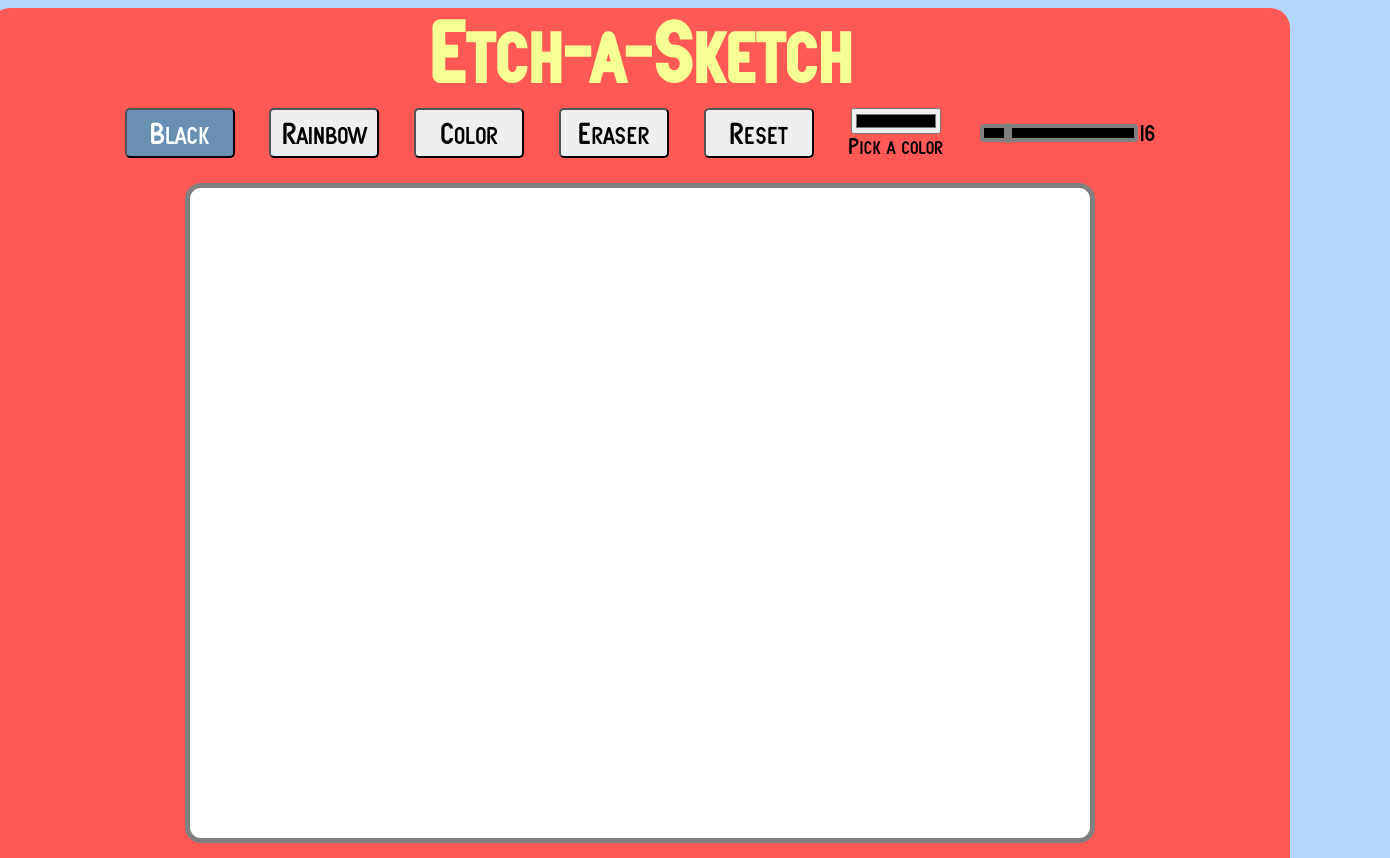
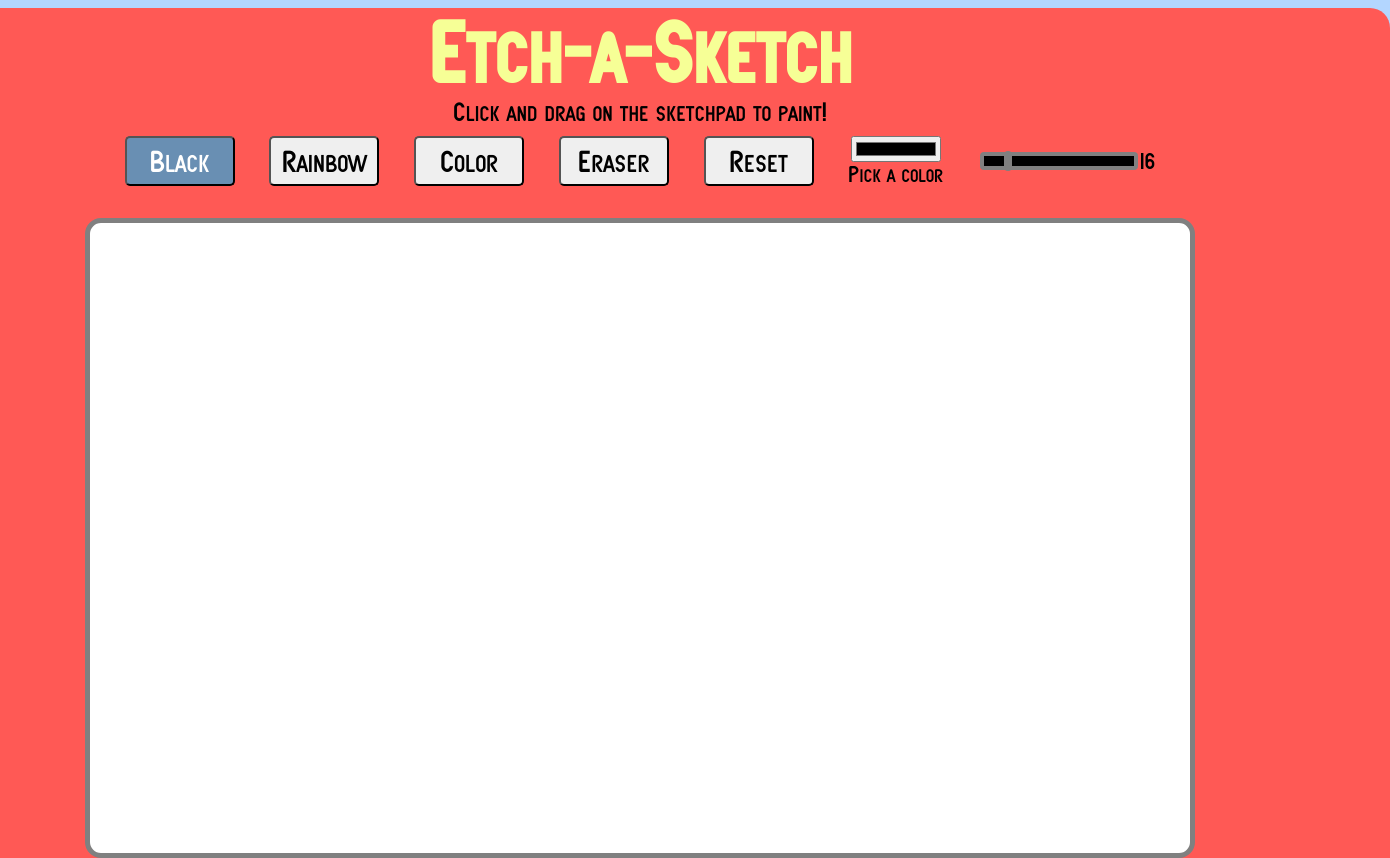
Before and after one commit to CamiCoding/etchasketch, a plain HTML site: page index.html in a window 1280 px wide. Shown: the top 858 px of the page, 1390 px wide, since content can reach past the window. Drawn offline with Linux system fonts and the light colour scheme.

Commit message:
Add subtitle and change grid size

```diff
--- a/css/style.css
+++ b/css/style.css
@@ -12,11 +12,9 @@ body {
   background-color: #B3D6FF;
 }
 
-
-
 .header {
   border-radius: 20px 20px 0 0;
-  width: 1300px;
+  width: 1500px;
   height: 175px;
   display: flex;
   flex-direction: column;
@@ -24,24 +22,16 @@ body {
   background-color: #FF5955;
 }
 
-.grid-container {
-  display: flex;
-  flex-direction: column;
-  align-items: center;
-  background-color: #FF5955;
-  width: 1300px;
-  border-radius: 0 0 20px 20px;
-  padding-bottom: 40px;
-}
-
-.footer {
-  border-radius: 0 0 20px 20px;
-}
-
 .title h1 {
   font-size: 90px;
   margin: 0px;
   color: #F6FF96;
+}
+
+.title p {
+  text-align: center;
+  margin: 0;
+  font-size: 28px;
 }
 
 .btns {
@@ -132,17 +122,29 @@ body {
   background-color: black;
 }
 
+
+.grid-container {
+  display: flex;
+  flex-direction: column;
+  align-items: center;
+  background-color: #FF5955;
+  width: 1500px;
+  border-radius: 0 0 20px 20px;
+  padding-bottom: 40px;
+}
+
 .grid {
   display: inline-grid;
   grid-template-columns: repeat(16, 1fr);
   grid-template-rows: repeat(16, 1fr);
   border: 5px solid gray;
   border-radius: 16px;
-  height: 650px;
-  width: 900px;
+  height: 630px;
+  width: 1100px;
   grid-gap: 1px;
   background-color: white;
   user-select: none;
+  margin-top: 35px;
 }
 
 .footer {
@@ -152,6 +154,7 @@ body {
   justify-content: center;
   width: 100%;
   font-size: 24px;
+  border-radius: 0 0 20px 20px;
 }
 
 .footer p {
--- a/index.html
+++ b/index.html
@@ -13,6 +13,7 @@
             <div class="header">
                 <div class="title">
                     <h1>Etch-a-Sketch</h1>
+                    <p>Click and drag on the sketchpad to paint!</p>
                 </div>
                 <div class="btns">
                     <button id="blackBtn">Black</button>
```
